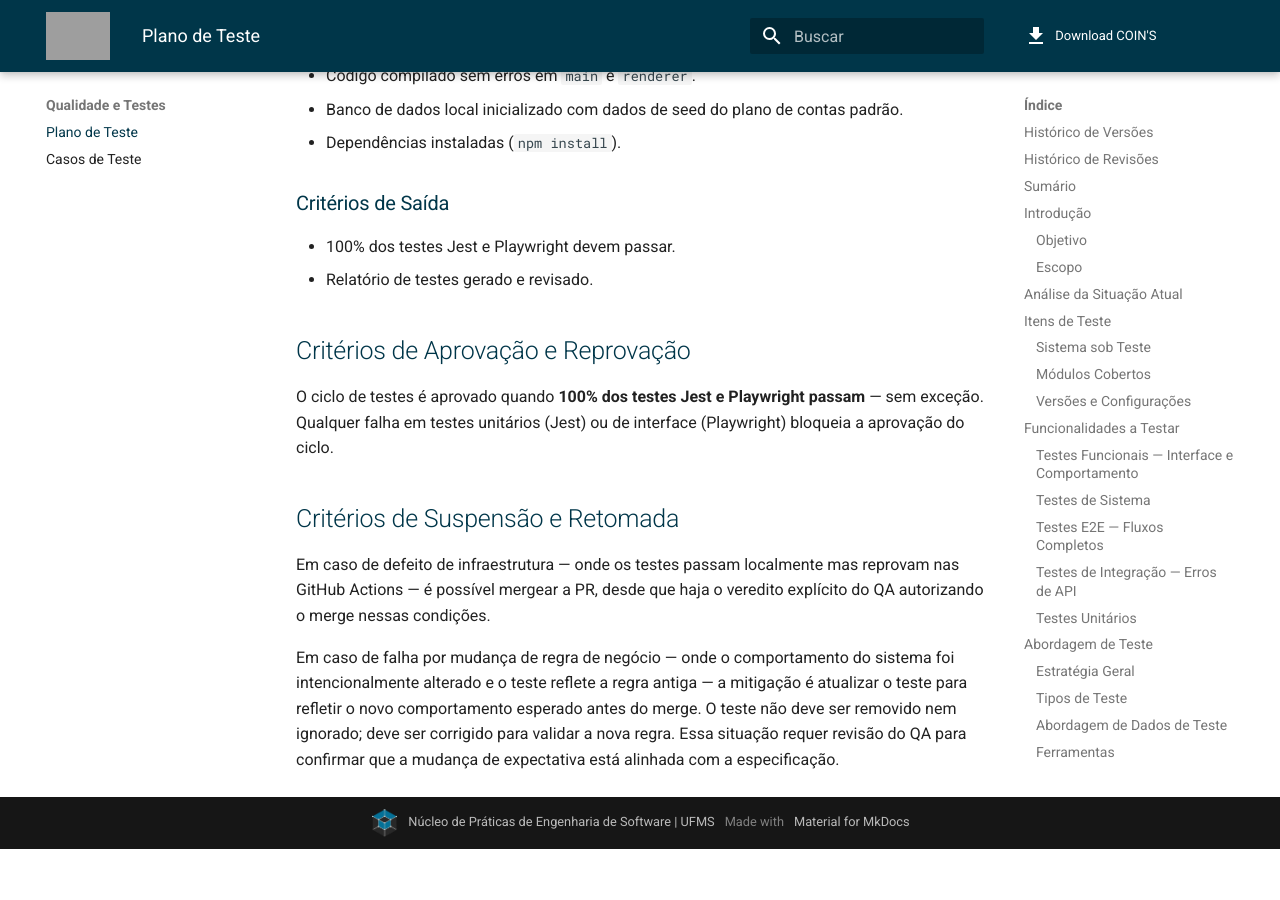
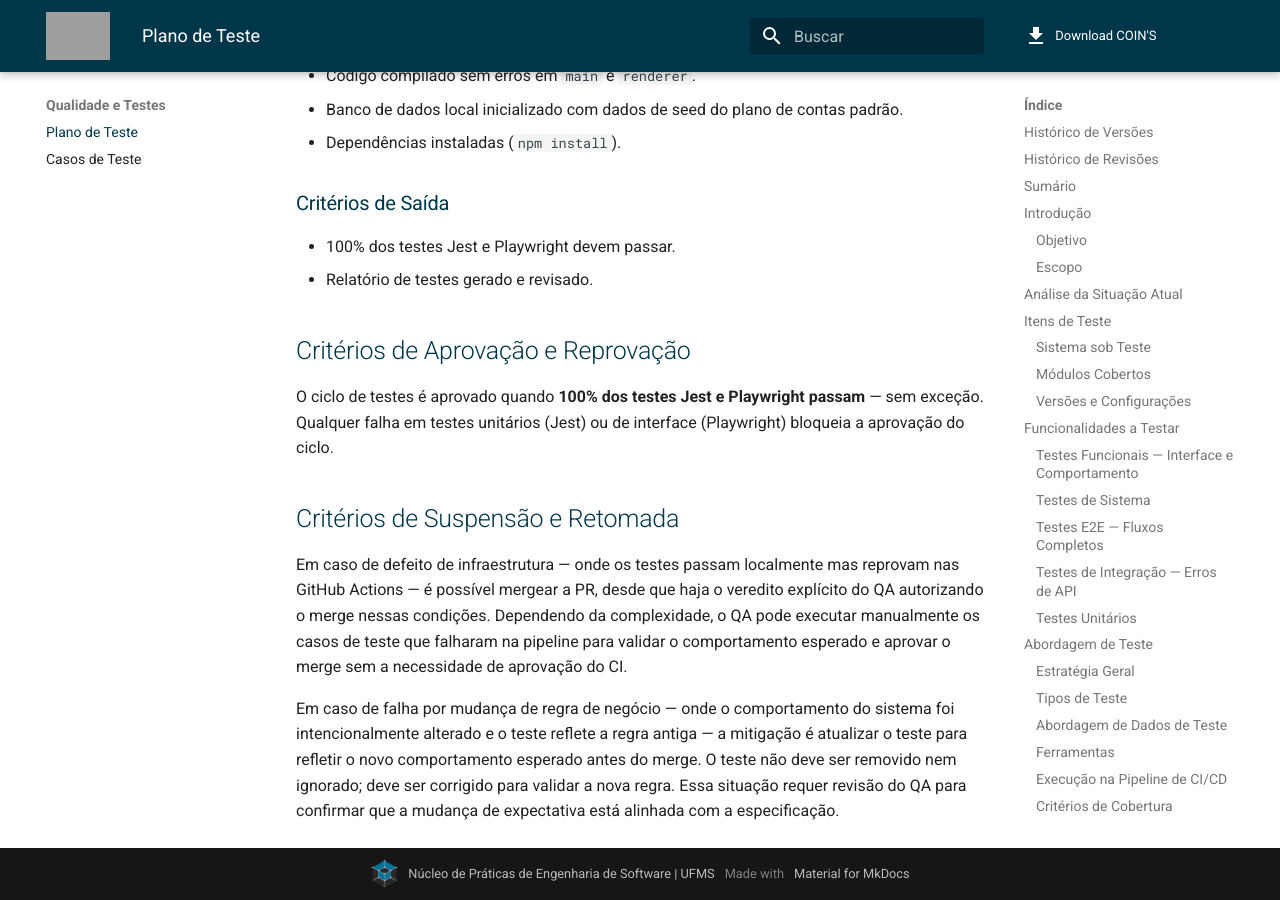
Before and after one commit to NES-Contabilidade-Integrada/doc-coins2026.1, an MkDocs documentation site: the page built from docs/qualidade-testes/plano-de-teste.md, in a window 1280 px wide and 900 px high, scrolled down 10028 px. Built offline with MkDocs 1.6.1 and Material for MkDocs 9.7.7, drawn with Linux system fonts in a browser that asks for light colours; comment, search, counter and statistics services are not loaded; before the commit the page ends 10877 px from its top, so only the background shows below that; grey boxes are pictures that could not be loaded.

Commit message:
docs(plano-de-teste): adiciona execução manual pelo QA como alternativa à aprovação do CI
Co-Authored-By: Claude Sonnet 4.6 <noreply@anthropic.com>

```diff
--- a/docs/qualidade-testes/plano-de-teste.md
+++ b/docs/qualidade-testes/plano-de-teste.md
@@ -314,6 +314,6 @@ O ciclo de testes é aprovado quando **100% dos testes Jest e Playwright passam*
 
 ## Critérios de Suspensão e Retomada {#critérios-de-suspensão-e-retomada}
 
-Em caso de defeito de infraestrutura — onde os testes passam localmente mas reprovam nas GitHub Actions — é possível mergear a PR, desde que haja o veredito explícito do QA autorizando o merge nessas condições.
+Em caso de defeito de infraestrutura — onde os testes passam localmente mas reprovam nas GitHub Actions — é possível mergear a PR, desde que haja o veredito explícito do QA autorizando o merge nessas condições. Dependendo da complexidade, o QA pode executar manualmente os casos de teste que falharam na pipeline para validar o comportamento esperado e aprovar o merge sem a necessidade de aprovação do CI.
 
 Em caso de falha por mudança de regra de negócio — onde o comportamento do sistema foi intencionalmente alterado e o teste reflete a regra antiga — a mitigação é atualizar o teste para refletir o novo comportamento esperado antes do merge. O teste não deve ser removido nem ignorado; deve ser corrigido para validar a nova regra. Essa situação requer revisão do QA para confirmar que a mudança de expectativa está alinhada com a especificação.
```
